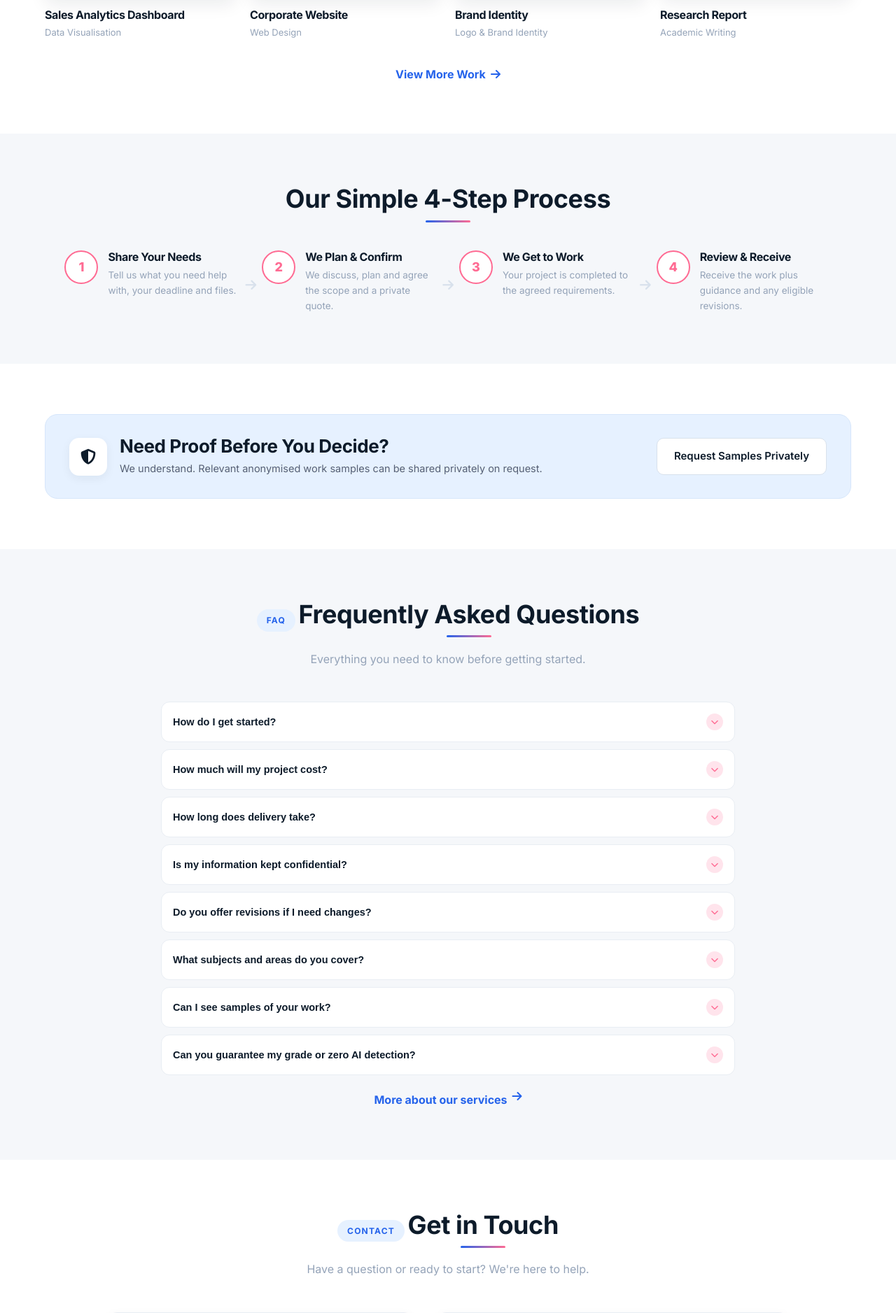
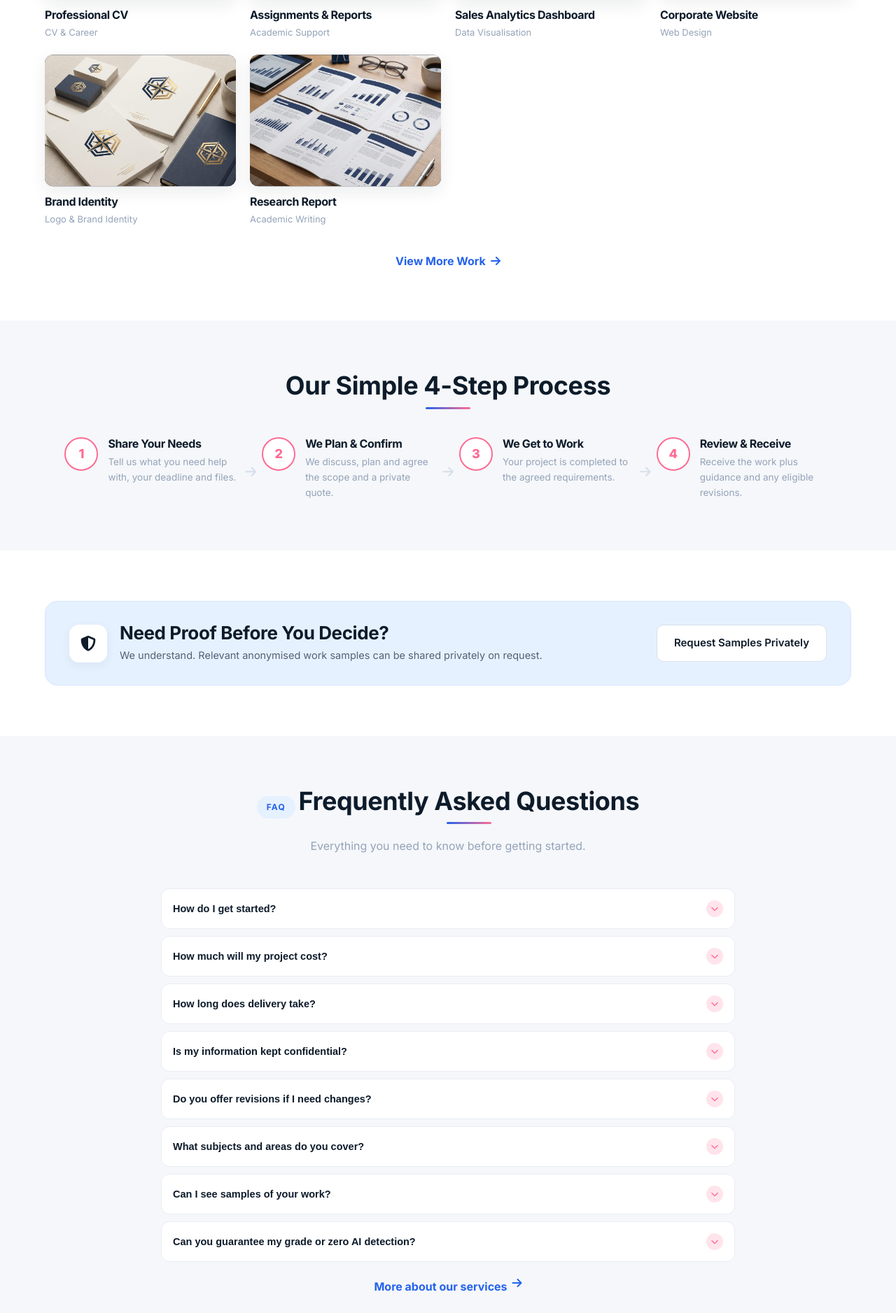
Before and after one commit to Noor1427/Edudesign-website, a Flask app: page / in a window 1280 px wide. Shown: the part 3665-5542 px from the top of the page at 70% size. Run offline with Flask 3, Linux system fonts and the light colour scheme.

Commit message:
Amplify mobile scroll animations (big varied slide/scale reveals); add CV + Assignments photo slots to mobile carousel + Selected Work (graceful fallback); cache v19
Co-Authored-By: Claude Opus 4.8 <noreply@anthropic.com>

```diff
--- a/index.html
+++ b/index.html
@@ -16,7 +16,7 @@
   <meta property="og:image" content="https://edudesign-pink.vercel.app/static/images/og-image.svg" />
   <meta name="twitter:card" content="summary_large_image" />
   <link rel="icon" type="image/svg+xml" href="/static/images/logo-circle.svg" />
-  <link rel="stylesheet" href="/static/css/style.css?v=18" />
+  <link rel="stylesheet" href="/static/css/style.css?v=19" />
   <link rel="preconnect" href="https://fonts.googleapis.com" />
   <link rel="preconnect" href="https://fonts.gstatic.com" crossorigin />
   <link href="https://fonts.googleapis.com/css2?family=Inter:wght@400;500;600;700;800&display=swap" rel="stylesheet" />
@@ -63,7 +63,7 @@
     <span class="sp-blob sp-b2"></span>
     <span class="sp-blob sp-b3"></span>
     <span class="sp-rings"></span>
-    <img class="splash-logo" src="/static/images/ed-logo.svg?v=18" alt="EduDesign UK" width="180" height="180" />
+    <img class="splash-logo" src="/static/images/ed-logo.svg?v=19" alt="EduDesign UK" width="180" height="180" />
     <p class="splash-hint">swipe to enter</p>
   </div>
 
@@ -183,7 +183,9 @@
         <!-- ════ MOBILE-ONLY AUTO-SWIPING IMAGE SHOWCASE (shown at very top via CSS order) ════ -->
         <div class="mob-show" aria-label="Examples of our work">
           <div class="mob-track" id="mobTrack">
-            <figure class="ms-slide"><img src="/static/images/portfolio/report.jpg" alt="Academic report example" loading="lazy" /><figcaption>Reports &amp; Assignments</figcaption></figure>
+            <figure class="ms-slide ms-photo"><img src="/static/images/work/cv.jpg" alt="Professional CV example" loading="lazy" onerror="this.style.display='none'" /><figcaption>CV &amp; Career</figcaption></figure>
+            <figure class="ms-slide ms-photo"><img src="/static/images/work/assignments.jpg" alt="Assignments and reports example" loading="lazy" onerror="this.style.display='none'" /><figcaption>Assignments &amp; Reports</figcaption></figure>
+            <figure class="ms-slide"><img src="/static/images/portfolio/report.jpg" alt="Academic report example" loading="lazy" /><figcaption>Reports</figcaption></figure>
             <figure class="ms-slide"><img src="/static/images/portfolio/analytics.jpg" alt="Analytics dashboard example" loading="lazy" /><figcaption>Dashboards</figcaption></figure>
             <figure class="ms-slide"><img src="/static/images/portfolio/website.jpg" alt="Website example" loading="lazy" /><figcaption>Websites</figcaption></figure>
             <figure class="ms-slide"><img src="/static/images/portfolio/brand.jpg" alt="Branding example" loading="lazy" /><figcaption>Branding</figcaption></figure>
@@ -371,8 +373,8 @@
 
   <a href="#" class="floating-whatsapp wa-link" data-msg="general" aria-label="Message EduDesign UK on WhatsApp"><i class="fa-brands fa-whatsapp"></i><span class="floating-tooltip">Message EduDesign UK</span></a>
 
-  <script src="/static/data/config.js?v=18"></script>
-  <script src="/static/data/feedback.js?v=18"></script>
-  <script src="/static/js/main.js?v=18"></script>
+  <script src="/static/data/config.js?v=19"></script>
+  <script src="/static/data/feedback.js?v=19"></script>
+  <script src="/static/js/main.js?v=19"></script>
 </body>
 </html>
--- a/policies/academic-integrity.html
+++ b/policies/academic-integrity.html
@@ -8,7 +8,7 @@
 <meta name="description" content="How EduDesign UK supports learning responsibly." />
 <link rel="canonical" href="https://edudesign-pink.vercel.app/policies/academic-integrity.html" />
 <link rel="icon" type="image/svg+xml" href="/static/images/logo-circle.svg" />
-<link rel="stylesheet" href="/static/css/style.css?v=18" />
+<link rel="stylesheet" href="/static/css/style.css?v=19" />
 <link rel="preconnect" href="https://fonts.googleapis.com" /><link rel="preconnect" href="https://fonts.gstatic.com" crossorigin />
 <link href="https://fonts.googleapis.com/css2?family=Inter:wght@400;500;600;700;800&display=swap" rel="stylesheet" />
 </head>
--- a/policies/confidentiality.html
+++ b/policies/confidentiality.html
@@ -8,7 +8,7 @@
 <meta name="description" content="How EduDesign UK keeps your information and work private." />
 <link rel="canonical" href="https://edudesign-pink.vercel.app/policies/confidentiality.html" />
 <link rel="icon" type="image/svg+xml" href="/static/images/logo-circle.svg" />
-<link rel="stylesheet" href="/static/css/style.css?v=18" />
+<link rel="stylesheet" href="/static/css/style.css?v=19" />
 <link rel="preconnect" href="https://fonts.googleapis.com" /><link rel="preconnect" href="https://fonts.gstatic.com" crossorigin />
 <link href="https://fonts.googleapis.com/css2?family=Inter:wght@400;500;600;700;800&display=swap" rel="stylesheet" />
 </head>
--- a/policies/cookies.html
+++ b/policies/cookies.html
@@ -8,7 +8,7 @@
 <meta name="description" content="How EduDesign UK uses cookies and similar technologies." />
 <link rel="canonical" href="https://edudesign-pink.vercel.app/policies/cookies.html" />
 <link rel="icon" type="image/svg+xml" href="/static/images/logo-circle.svg" />
-<link rel="stylesheet" href="/static/css/style.css?v=18" />
+<link rel="stylesheet" href="/static/css/style.css?v=19" />
 <link rel="preconnect" href="https://fonts.googleapis.com" /><link rel="preconnect" href="https://fonts.gstatic.com" crossorigin />
 <link href="https://fonts.googleapis.com/css2?family=Inter:wght@400;500;600;700;800&display=swap" rel="stylesheet" />
 </head>
--- a/policies/feedback.html
+++ b/policies/feedback.html
@@ -8,7 +8,7 @@
 <meta name="description" content="How EduDesign UK handles feedback and reviews." />
 <link rel="canonical" href="https://edudesign-pink.vercel.app/policies/feedback.html" />
 <link rel="icon" type="image/svg+xml" href="/static/images/logo-circle.svg" />
-<link rel="stylesheet" href="/static/css/style.css?v=18" />
+<link rel="stylesheet" href="/static/css/style.css?v=19" />
 <link rel="preconnect" href="https://fonts.googleapis.com" /><link rel="preconnect" href="https://fonts.gstatic.com" crossorigin />
 <link href="https://fonts.googleapis.com/css2?family=Inter:wght@400;500;600;700;800&display=swap" rel="stylesheet" />
 </head>
--- a/policies/privacy.html
+++ b/policies/privacy.html
@@ -8,7 +8,7 @@
 <meta name="description" content="How EduDesign UK collects, uses and protects your personal information." />
 <link rel="canonical" href="https://edudesign-pink.vercel.app/policies/privacy.html" />
 <link rel="icon" type="image/svg+xml" href="/static/images/logo-circle.svg" />
-<link rel="stylesheet" href="/static/css/style.css?v=18" />
+<link rel="stylesheet" href="/static/css/style.css?v=19" />
 <link rel="preconnect" href="https://fonts.googleapis.com" /><link rel="preconnect" href="https://fonts.gstatic.com" crossorigin />
 <link href="https://fonts.googleapis.com/css2?family=Inter:wght@400;500;600;700;800&display=swap" rel="stylesheet" />
 </head>
--- a/policies/refund.html
+++ b/policies/refund.html
@@ -8,7 +8,7 @@
 <meta name="description" content="When and how refunds apply for EduDesign UK services." />
 <link rel="canonical" href="https://edudesign-pink.vercel.app/policies/refund.html" />
 <link rel="icon" type="image/svg+xml" href="/static/images/logo-circle.svg" />
-<link rel="stylesheet" href="/static/css/style.css?v=18" />
+<link rel="stylesheet" href="/static/css/style.css?v=19" />
 <link rel="preconnect" href="https://fonts.googleapis.com" /><link rel="preconnect" href="https://fonts.gstatic.com" crossorigin />
 <link href="https://fonts.googleapis.com/css2?family=Inter:wght@400;500;600;700;800&display=swap" rel="stylesheet" />
 </head>
--- a/policies/revision.html
+++ b/policies/revision.html
@@ -8,7 +8,7 @@
 <meta name="description" content="How revisions work for EduDesign UK deliverables." />
 <link rel="canonical" href="https://edudesign-pink.vercel.app/policies/revision.html" />
 <link rel="icon" type="image/svg+xml" href="/static/images/logo-circle.svg" />
-<link rel="stylesheet" href="/static/css/style.css?v=18" />
+<link rel="stylesheet" href="/static/css/style.css?v=19" />
 <link rel="preconnect" href="https://fonts.googleapis.com" /><link rel="preconnect" href="https://fonts.gstatic.com" crossorigin />
 <link href="https://fonts.googleapis.com/css2?family=Inter:wght@400;500;600;700;800&display=swap" rel="stylesheet" />
 </head>
--- a/policies/terms.html
+++ b/policies/terms.html
@@ -8,7 +8,7 @@
 <meta name="description" content="The terms that apply when you use EduDesign UK services." />
 <link rel="canonical" href="https://edudesign-pink.vercel.app/policies/terms.html" />
 <link rel="icon" type="image/svg+xml" href="/static/images/logo-circle.svg" />
-<link rel="stylesheet" href="/static/css/style.css?v=18" />
+<link rel="stylesheet" href="/static/css/style.css?v=19" />
 <link rel="preconnect" href="https://fonts.googleapis.com" /><link rel="preconnect" href="https://fonts.gstatic.com" crossorigin />
 <link href="https://fonts.googleapis.com/css2?family=Inter:wght@400;500;600;700;800&display=swap" rel="stylesheet" />
 </head>
--- a/static/css/style.css
+++ b/static/css/style.css
@@ -205,7 +205,7 @@ section{padding:72px 0}
 .work-card:nth-child(2) .work-thumb{background:linear-gradient(135deg,#1e3a5f,#16273C)}
 .work-card:nth-child(3) .work-thumb{background:linear-gradient(135deg,#0D1B2A,#1D4ED8)}
 .work-card:nth-child(4) .work-thumb{background:linear-gradient(135deg,#16273C,#2563EB)}
-.work-thumb img{width:100%;height:100%;object-fit:cover}
+.work-thumb img{width:100%;height:100%;object-fit:cover;position:absolute;inset:0}
 .work-card h3{font-size:16px;margin-bottom:2px}
 .work-cat{font-size:13px;color:var(--muted)}
 .work-more{text-align:center;margin-top:34px}
@@ -848,9 +848,22 @@ section{padding:72px 0}
 
 /* ════════ MOBILE ANIMATION TUNING ════════ */
 @media (max-width:600px){
-  /* single-column reveals: no group stagger lag, snappier rise */
-  .services-grid .reveal,.work-grid .reveal,.audience-grid .reveal{transition-delay:0s!important}
-  .reveal{transform:translateY(14px);transition-duration:.45s}
+  /* dramatic, varied scroll-reveals (clearly visible on phones) */
+  .services-grid .reveal,.work-grid .reveal,.audience-grid .reveal,.faq-list .reveal{transition-delay:0s!important}
+  .reveal{transform:translateY(42px) scale(.96);transition-duration:.6s;transition-timing-function:cubic-bezier(.2,.75,.25,1)}
+  .reveal.visible{transform:none}
+  .services-grid .svc-card.reveal:nth-child(odd){transform:translateX(-48px)}
+  .services-grid .svc-card.reveal:nth-child(even){transform:translateX(48px)}
+  .services-grid .svc-card.reveal.visible{transform:none}
+  .work-grid .work-card.reveal{transform:scale(.84) translateY(24px)}
+  .work-grid .work-card.reveal.visible{transform:none}
+  .faq-list .faq-item.reveal{transform:translateX(-34px)}
+  .faq-list .faq-item.reveal:nth-child(even){transform:translateX(34px)}
+  .faq-list .faq-item.reveal.visible{transform:none}
+  .panel.reveal{transform:translateY(48px)}
+  .panel.reveal.visible{transform:none}
+  .proof-card.reveal,.qb-card.reveal{transform:translateY(40px) scale(.95)}
+  .proof-card.reveal.visible,.qb-card.reveal.visible{transform:none}
   /* touch press feedback (no hover on phones) */
   .btn{transition:transform .15s ease,box-shadow var(--t),background var(--t),color var(--t),border-color var(--t)}
   .btn:active{transform:scale(.96)}
@@ -872,6 +885,7 @@ section{padding:72px 0}
   .ms-slide:nth-child(2){animation-delay:.08s}
   .ms-slide:nth-child(3){animation-delay:.16s}
   .ms-slide img{width:100%;height:100%;object-fit:cover;display:block;will-change:transform}
+  .ms-photo{background:linear-gradient(135deg,#fff,#ffe9f1)}
   .ms-slide figcaption{position:absolute;left:14px;bottom:16px;background:rgba(13,27,42,.78);color:#fff;font-size:11px;font-weight:700;letter-spacing:.5px;text-transform:uppercase;padding:6px 13px;border-radius:50px;backdrop-filter:blur(4px)}
   .mob-dots{position:absolute;left:0;right:0;bottom:9px;display:flex;justify-content:center;gap:7px;z-index:2}
   .mob-dots i{width:6px;height:6px;border-radius:50%;background:rgba(255,255,255,.6);box-shadow:0 1px 3px rgba(13,27,42,.3);transition:all .3s ease}
--- a/static/data/config.js
+++ b/static/data/config.js
@@ -106,6 +106,8 @@ window.EDU = {
 
   /* ---- Selected Work (clearly-labelled examples; add real images later) -- */
   portfolio: [
+    { title: "Professional CV",           category: "CV & Career",        icon: "file-user",    image: "/static/images/work/cv.jpg" },
+    { title: "Assignments & Reports",     category: "Academic Support",   icon: "file-lines",   image: "/static/images/work/assignments.jpg" },
     { title: "Sales Analytics Dashboard", category: "Data Visualisation", icon: "chart-column", image: "/static/images/portfolio/analytics.jpg" },
     { title: "Corporate Website",         category: "Web Design",         icon: "display",      image: "/static/images/portfolio/website.jpg" },
     { title: "Brand Identity",            category: "Logo & Brand Identity", icon: "pen-nib",   image: "/static/images/portfolio/brand.jpg" },
--- a/static/js/main.js
+++ b/static/js/main.js
@@ -164,7 +164,7 @@
   (function portfolio() {
     const g = $("#portfolioGrid"); if (!g || !C.portfolio) return;
     g.innerHTML = C.portfolio.map(p => `<article class="work-card reveal">
-      <div class="work-thumb">${p.image ? `<img src="${esc(p.image)}" alt="${esc(p.title)}" loading="lazy">` : `<i class="fa-solid fa-${esc(p.icon || "star")}"></i>`}</div>
+      <div class="work-thumb"><i class="fa-solid fa-${esc(p.icon || "star")}"></i>${p.image ? `<img src="${esc(p.image)}" alt="${esc(p.title)}" loading="lazy" onerror="this.remove()">` : ""}</div>
       <h3>${esc(p.title)}</h3><span class="work-cat">${esc(p.category)}</span></article>`).join("");
     observe($$(".reveal", g));
   })();
```
Also changed, not shown: services.html (+4 -4 lines), CV.jpeg (added), WhatsApp Image 2026-06-11 at 11.33.20 PM.jpeg (added), assignments.jpeg (added), logo.jpeg (added).
